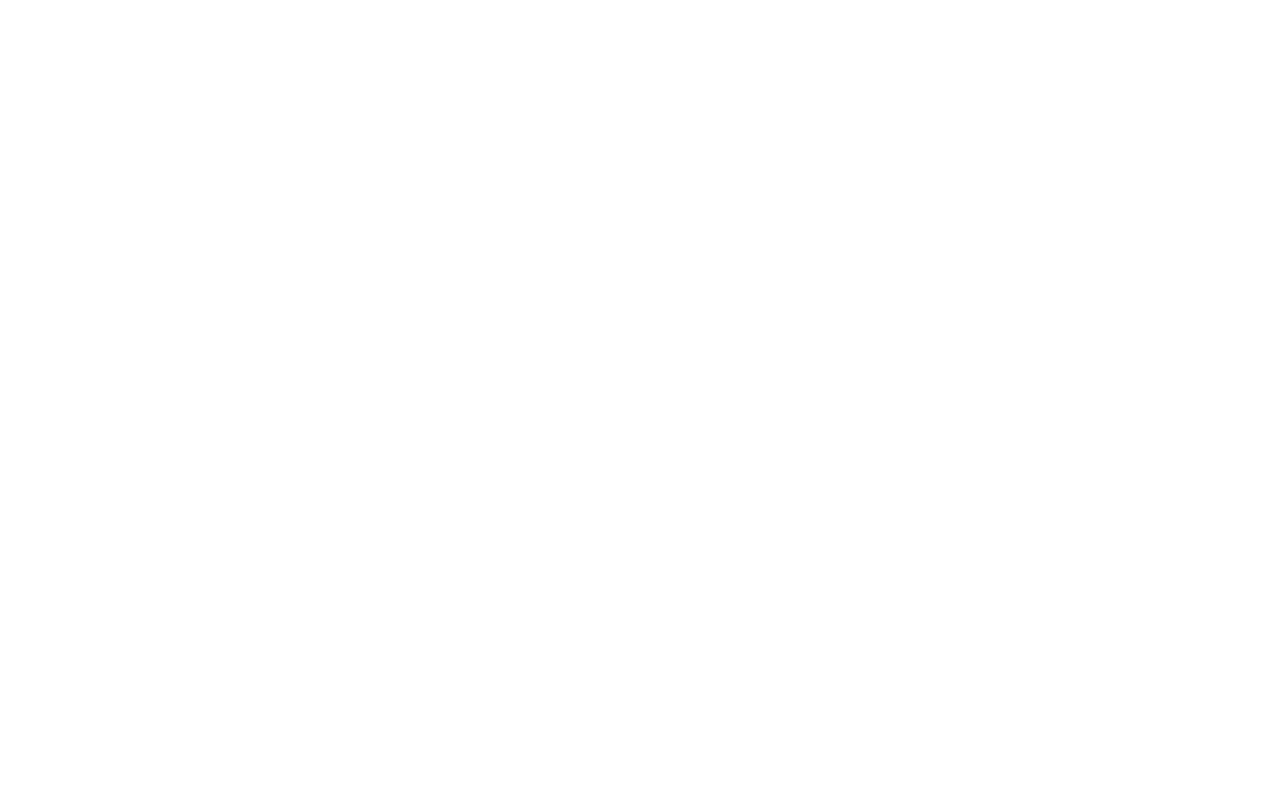
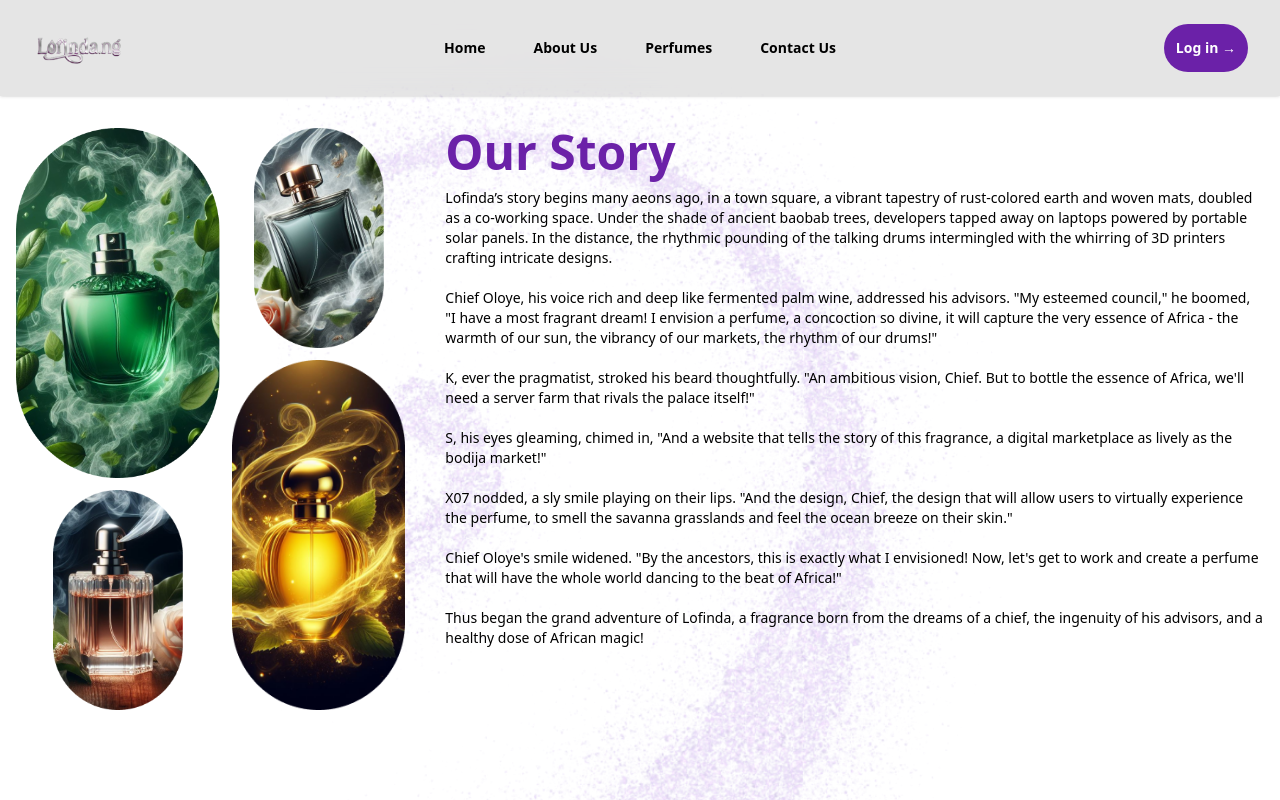
Before and after one commit to Sheriff10/lofinda, a React (Create React App) app: page /about in a window 1280 px wide. Before the commit this address had no page. Shown: the top 800 px of the page. Built offline with nearby package versions, Linux system fonts and the light colour scheme.

Commit message:
about page completed

```diff
--- a/src/App.css
+++ b/src/App.css
@@ -1,4 +1,10 @@
 .intro {
-  background: url('../public/asset/Background.png') no-repeat;
-  background-size: cover;
+	background: url("../public/asset/Background.png") no-repeat;
+	background-size: cover;
 }
+
+.bg-con-about {
+	background: url("../public/asset/8.png") no-repeat;
+	background-size: contain;
+  background-position: center center;
+}
--- a/src/App.js
+++ b/src/App.js
@@ -2,12 +2,14 @@ import logo from "./logo.svg";
 import "./App.css";
 import { Route, Routes } from "react-router-dom";
 import Home from "./pages/Homepage/Home";
+import About from "./pages/About/About";
 
 function App() {
 	return (
 		<div className="App">
 			<Routes>
 				<Route path="/" element={<Home /> } />
+				<Route path="/about" element={<About /> } />
 			</Routes>
 		</div>
 	);
--- /dev/null
+++ b/src/pages/About/About.jsx
@@ -0,0 +1,58 @@
+import React from 'react'
+import Container from '../../ui/Container'
+import Footer from '../../ui/Footer'
+import Header from '../../ui/Header'
+
+export default function About() {
+    return (
+        <div className="wrap">
+            <Header black={true} />
+            <div className="bg-con-about">
+                <Container>
+                    <div className="grid grid-cols-3 py-32 gap-10">
+                        <div className="img-wrap">
+                            <div className="flex justify-center gap-3 items-center">
+                                <div className="wrap1 flex gap-3  flex-col justify-center items-center">
+                                    <img src="/asset/mask3.png" alt="Mask" className='h-[350px]' />
+                                    <img src="/asset/mask1.png" alt="Mask" className='w-[130px]' />
+                                </div>
+                                <div className="wrap2 flex gap-3 flex-col justify-center items-center">
+                                    <img src="/asset/mask2.png" alt="Mask" className='w-[130px]' />
+                                    <img src="/asset/mask4.png" alt="Mask" className='h-[350px]' />
+                                </div>
+                            </div>
+                        </div>
+
+                        <div className="text-wrap col-span-2">
+                            <div className="heading text-3xl lg:text-5xl text-purple-800 font-bold mb-3">
+                                <h1>Our Story</h1>
+                            </div>
+                            <div className="text text-sm">
+                                Lofinda’s story begins many aeons ago, in a  town square, a vibrant tapestry of rust-colored earth and woven mats, doubled as a co-working space. Under the shade of ancient baobab trees, developers tapped away on laptops powered by portable solar panels. In the distance, the rhythmic pounding of the talking drums intermingled with the whirring of 3D printers crafting intricate designs. <br /> <br />
+
+                                Chief Oloye, his voice rich and deep like fermented palm wine, addressed his advisors. "My esteemed council," he boomed, "I have a most fragrant dream! I envision a perfume, a concoction so divine, it will capture the very essence of Africa - the warmth of our sun, the vibrancy of our markets, the rhythm of our drums!" <br /> <br />
+
+                                K, ever the pragmatist, stroked his beard thoughtfully. "An ambitious vision, Chief. But to bottle the essence of Africa, we'll need a server farm that rivals the palace itself!" <br /> <br />
+
+                                S, his eyes gleaming, chimed in, "And a website that tells the story of this fragrance, a digital marketplace as lively as the bodija market!" <br /> <br />
+
+                                X07 nodded, a sly smile playing on their lips. "And the design, Chief, the design that will allow users to virtually experience the perfume, to smell the savanna grasslands and feel the ocean breeze on their skin." <br /> <br />
+
+                                Chief Oloye's smile widened. "By the ancestors, this is exactly what I envisioned! Now, let's get to work and create a perfume that will have the whole world dancing to the beat of Africa!" <br /> <br />
+
+                                Thus began the grand adventure of Lofinda, a fragrance born from the dreams of a chief, the ingenuity of his advisors, and a healthy dose of African magic! <br /> <br />
+                            </div>
+                        </div>
+                    </div>
+
+                    <div className="quote text-center text-purple-600 mb-16">
+                        <p className='italic text-lg px-10 mb-10'>At Lofinda.ng, we believe that perfume is more than just a fragrance-it’s a personal signature, a form of self expression that captures the essence of who you are. Our Journey began in 2024, with a passion for creating scents that evoke emotions, memories and dreams.</p>
+
+                        <span className=' font-extrabold text-xl'>~ Chief Oloye (CEO of Lofinda)</span>
+                    </div>
+                </Container>
+            </div>
+            <Footer />
+        </div>
+    )
+}
--- a/src/ui/Header.jsx
+++ b/src/ui/Header.jsx
@@ -2,20 +2,20 @@ import React from "react";
 import { useState } from "react";
 import { Dialog } from "@headlessui/react";
 import { Bars3Icon, XMarkIcon } from "@heroicons/react/24/outline";
-import { useNavigate } from "react-router-dom";
+import { NavLink, useNavigate } from "react-router-dom";
 
-export default function Header() {
+export default function Header({ black }) {
     const [mobileMenuOpen, setMobileMenuOpen] = useState(false);
     const navigation = [
-        { name: "Product", href: "#" },
-        { name: "Features", href: "#" },
-        { name: "Marketplace", href: "#" },
-        { name: "Company", href: "#" },
+        { name: "Home", href: "/" },
+        { name: "About Us", href: "/about" },
+        { name: "Perfumes", href: "/perfumes" },
+        { name: "Contact Us", href: "/contact" },
     ];
     const navi = useNavigate();
 
     return (
-        <header className="absolute inset-x-0 top-0 z-50 bg-white bg-opacity-10 backdrop-blur-md  text-gray-50 shadow">
+        <header className="absolute inset-x-0 top-0 z-50 bg-black bg-opacity-10 backdrop-blur-md  text-gray-50 shadow">
             <nav
                 className="flex items-center justify-between p-6 lg:px-8"
                 aria-label="Global"
@@ -42,13 +42,13 @@ export default function Header() {
                 </div>
                 <div className="hidden lg:flex lg:gap-x-12">
                     {navigation.map((item) => (
-                        <a
+                        <NavLink
                             key={item.name}
-                            href={item.href}
-                            className="text-sm font-semibold leading-6 text-gray-50"
+                            to={item.href}
+                            className={`text-sm font-semibold leading-6 ${black ? 'text-black' : "text-gray-50"}`}
                         >
                             {item.name}
-                        </a>
+                        </NavLink>
                     ))}
                 </div>
                 <div className="hidden lg:flex lg:flex-1 lg:justify-end">
```
Also changed, not shown: public/asset/Mask4.png (added).
